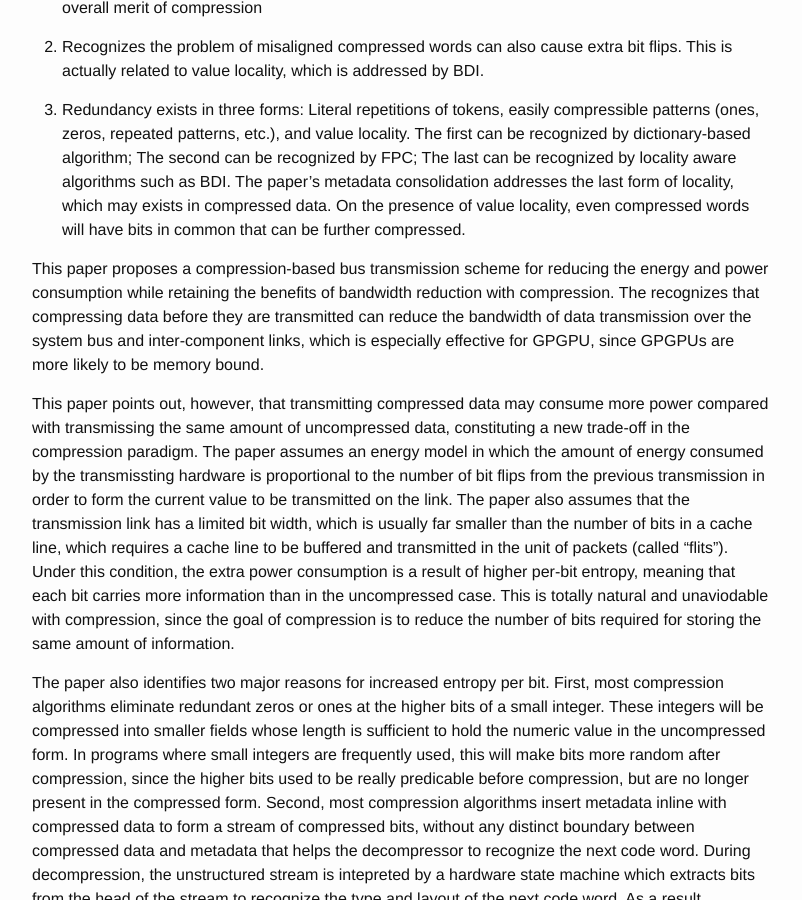
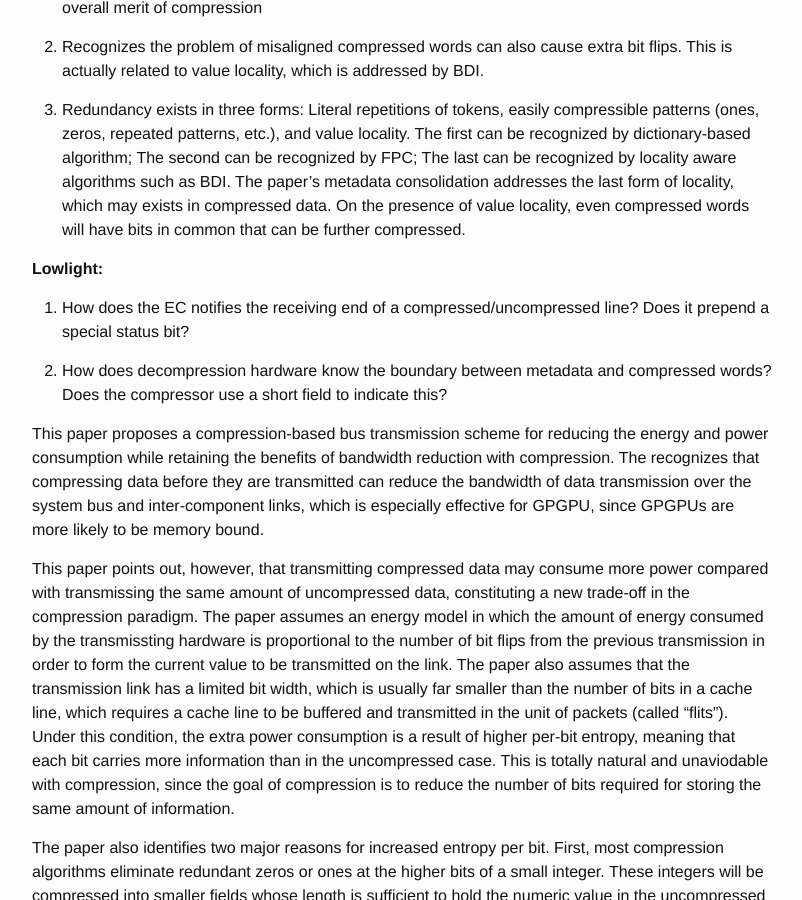
Before and after one commit to wangziqi2013/wangziqi2013.github.io, a Jekyll site: the page built from _posts/2020-07-27-a-case-for-toggle-aware-gpu-compression.markdown, in a window 1280 px wide and 900 px high, scrolled down 559 px. Shown: the whole window, without its empty margins (238-1040 px from the left). Built offline with Jekyll 4.4.1, drawn with Linux system fonts in a browser that asks for light colours.

Commit message:
Adding lowlight

```diff
--- a/_posts/2020-07-27-a-case-for-toggle-aware-gpu-compression.markdown
+++ b/_posts/2020-07-27-a-case-for-toggle-aware-gpu-compression.markdown
@@ -27,7 +27,12 @@ version_mgmt:
    The paper's metadata consolidation addresses the last form of locality, which may exists in compressed data.
    On the presence of value locality, even compressed words will have bits in common that can be further compressed.
 
+**Lowlight:**
 
+1. How does the EC notifies the receiving end of a compressed/uncompressed line? Does it prepend a special status bit?
+
+2. How does decompression hardware know the boundary between metadata and compressed words? Does the compressor use
+   a short field to indicate this?
 
 This paper proposes a compression-based bus transmission scheme for reducing the energy and power consumption while
 retaining the benefits of bandwidth reduction with compression. The recognizes that compressing data before they are
```
